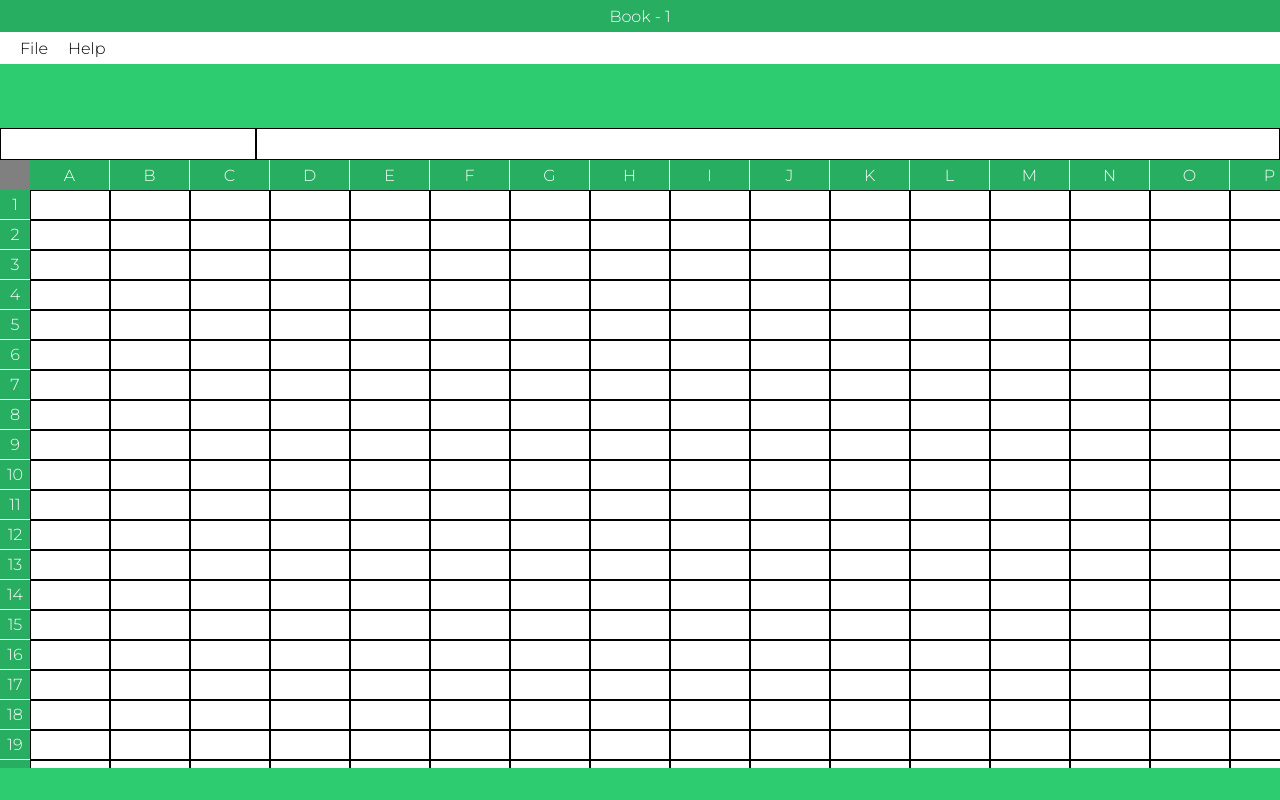
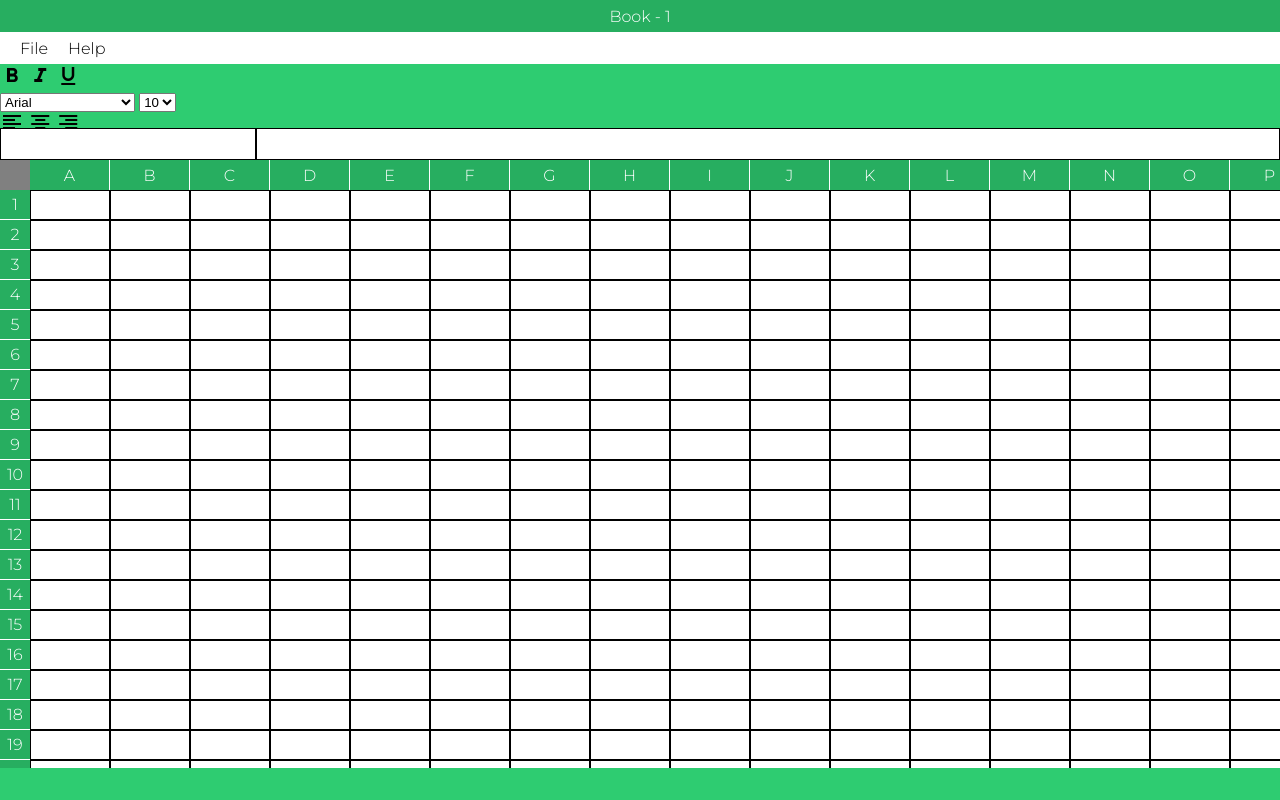
Before and after one commit to Aysuhgarg/Webdev, a website: page Module2/Lec4/MsExcel/index.html in a window 1280 px wide. Drawn offline with Linux system fonts and the light colour scheme.

Commit message:
updated index.html

```diff
--- a/Module2/Lec4/MsExcel/index.html
+++ b/Module2/Lec4/MsExcel/index.html
@@ -12,15 +12,47 @@
       rel="stylesheet"
     />
     <link rel="stylesheet" href="style.css" />
+    <link
+      href="https://fonts.googleapis.com/icon?family=Material+Icons"
+      rel="stylesheet"
+    />
   </head>
   <body>
     <div class="container">
       <div class="title-section" contenteditable="true">Book - 1</div>
       <div class="menu-bar-section">
-        <div>File</div>
+        <div data-open="false">File</div>
         <div>Help</div>
       </div>
-      <div class="menu-options-section"></div>
+      <div class="menu-options-section">
+        <div class="bold-italics-underline">
+          <span class="material-icons"> format_bold </span>
+          <span class="material-icons"> format_italic </span>
+          <span class="material-icons"> format_underlined </span>
+        </div>
+        <div class="font-type-size">
+          <select>
+            <option>Arial</option>
+            <option>New Times Roman</option>
+          </select>
+
+          <select>
+            <option>10</option>
+            <option>20</option>
+            <option>30</option>
+            <option>40</option>
+          </select>
+        </div>
+        <div class="align-cell-content">
+          <span class="material-icons"> format_align_left </span>
+          <span class="material-icons"> format_align_center </span>
+          <span class="material-icons"> format_align_right </span>
+        </div>
+        <div class="cell-color-options">
+          <span class="material-icons"> format_color_fill </span>
+          <span class="material-icons"> format_color_text </span>
+        </div>
+      </div>
       <div class="formula-section">
         <div class="selected-cell-div"></div>
         <input type="text" class="formula-input-section" />
@@ -36,5 +68,6 @@
       <div class="sheets-section"></div>
     </div>
     <script src="script.js"></script>
+    <script src="styleScript.js"></script>
   </body>
 </html>
```
